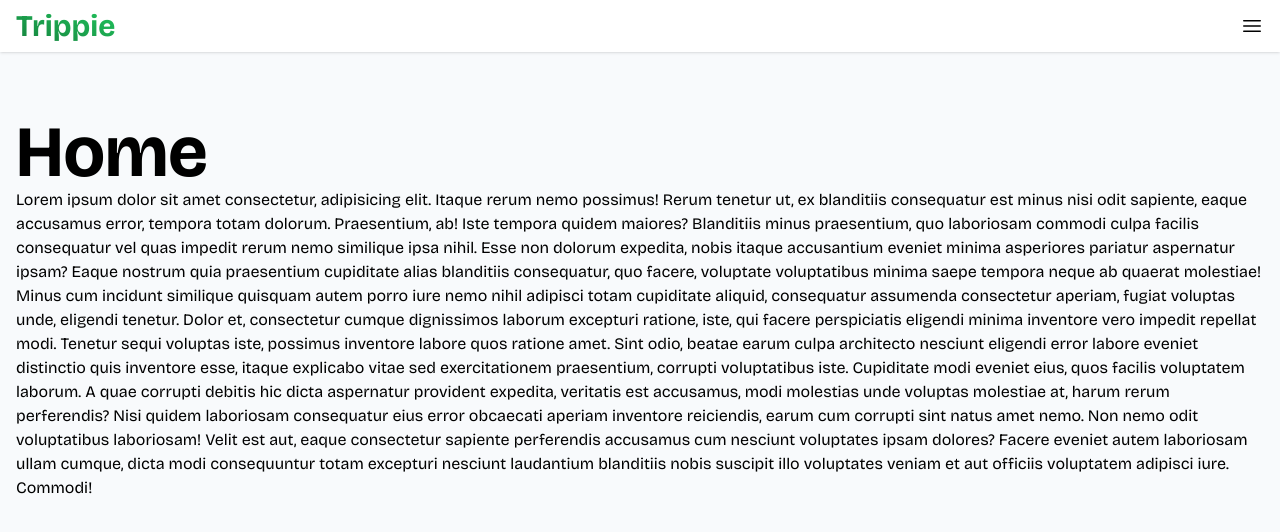
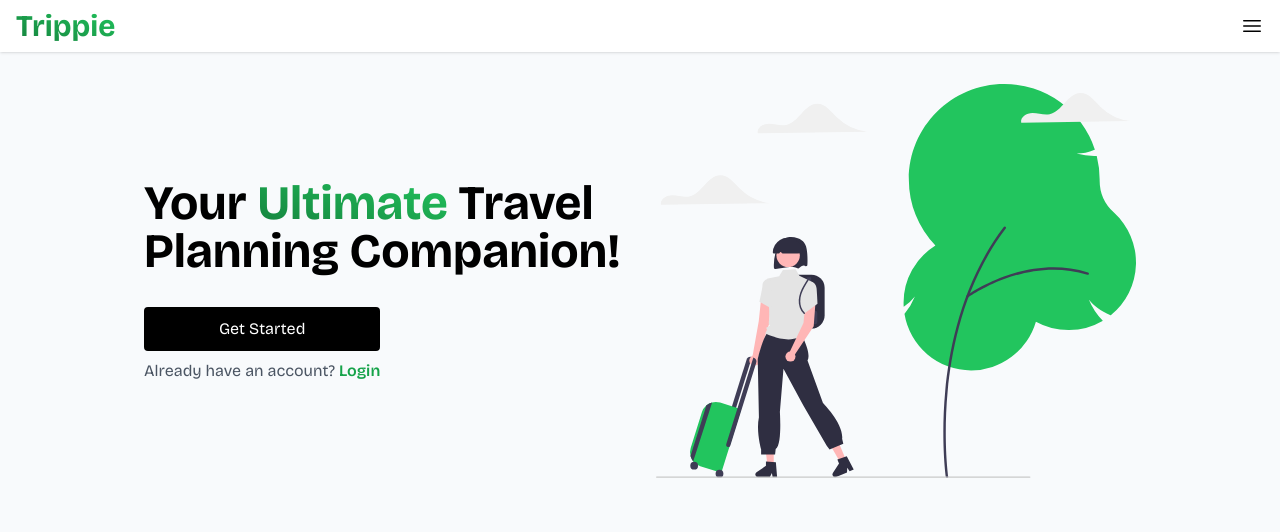
Before and after one commit to HollosJ/trippie, a React (Vite) app: page / in a window 1280 px wide. Shown: the top 532 px of the page. Built offline with nearby package versions, Linux system fonts and the light colour scheme; no server answers.

Commit message:
Replace copy on homepage with a hero

```diff
--- a/src/pages/home.jsx
+++ b/src/pages/home.jsx
@@ -1,37 +1,34 @@
-import { useState } from 'react';
-import createTrip from '../utils/supabase/createTrip';
+import HeroImage from '@/assets/hero-image.svg';
 
 const Home = () => {
   return (
-    <div className="container my-8 md:my-16">
-      <h1 className="text-4xl md:text-7xl">Home</h1>
-      Lorem ipsum dolor sit amet consectetur, adipisicing elit. Itaque rerum
-      nemo possimus! Rerum tenetur ut, ex blanditiis consequatur est minus nisi
-      odit sapiente, eaque accusamus error, tempora totam dolorum. Praesentium,
-      ab! Iste tempora quidem maiores? Blanditiis minus praesentium, quo
-      laboriosam commodi culpa facilis consequatur vel quas impedit rerum nemo
-      similique ipsa nihil. Esse non dolorum expedita, nobis itaque accusantium
-      eveniet minima asperiores pariatur aspernatur ipsam? Eaque nostrum quia
-      praesentium cupiditate alias blanditiis consequatur, quo facere, voluptate
-      voluptatibus minima saepe tempora neque ab quaerat molestiae! Minus cum
-      incidunt similique quisquam autem porro iure nemo nihil adipisci totam
-      cupiditate aliquid, consequatur assumenda consectetur aperiam, fugiat
-      voluptas unde, eligendi tenetur. Dolor et, consectetur cumque dignissimos
-      laborum excepturi ratione, iste, qui facere perspiciatis eligendi minima
-      inventore vero impedit repellat modi. Tenetur sequi voluptas iste,
-      possimus inventore labore quos ratione amet. Sint odio, beatae earum culpa
-      architecto nesciunt eligendi error labore eveniet distinctio quis
-      inventore esse, itaque explicabo vitae sed exercitationem praesentium,
-      corrupti voluptatibus iste. Cupiditate modi eveniet eius, quos facilis
-      voluptatem laborum. A quae corrupti debitis hic dicta aspernatur provident
-      expedita, veritatis est accusamus, modi molestias unde voluptas molestiae
-      at, harum rerum perferendis? Nisi quidem laboriosam consequatur eius error
-      obcaecati aperiam inventore reiciendis, earum cum corrupti sint natus amet
-      nemo. Non nemo odit voluptatibus laboriosam! Velit est aut, eaque
-      consectetur sapiente perferendis accusamus cum nesciunt voluptates ipsam
-      dolores? Facere eveniet autem laboriosam ullam cumque, dicta modi
-      consequuntur totam excepturi nesciunt laudantium blanditiis nobis suscipit
-      illo voluptates veniam et aut officiis voluptatem adipisci iure. Commodi!
+    <div className="container grid items-center gap-8 py-8 md:grid-cols-2 md:max-w-screen-lg">
+      <div className="grid gap-8 justify-items-start">
+        <h1 className="text-3xl font-bold lg:text-5xl">
+          Your{' '}
+          <span className="text-transparent gradient--green bg-clip-text">
+            Ultimate
+          </span>{' '}
+          Travel Planning Companion!
+        </h1>
+
+        {/* CTA */}
+        <div className="grid">
+          <button className="button button--primary">Get Started</button>
+
+          <p className="mt-2 text-gray-600">
+            Already have an account?{' '}
+            <a href="/login" className="font-semibold text-green-600">
+              Login
+            </a>
+          </p>
+        </div>
+      </div>
+
+      <img
+        src={HeroImage}
+        alt="Illustration of a lady with a suitcase next to a tree"
+      />
     </div>
   );
 };
```
Also changed, not shown: src/assets/hero-image.svg (added).
